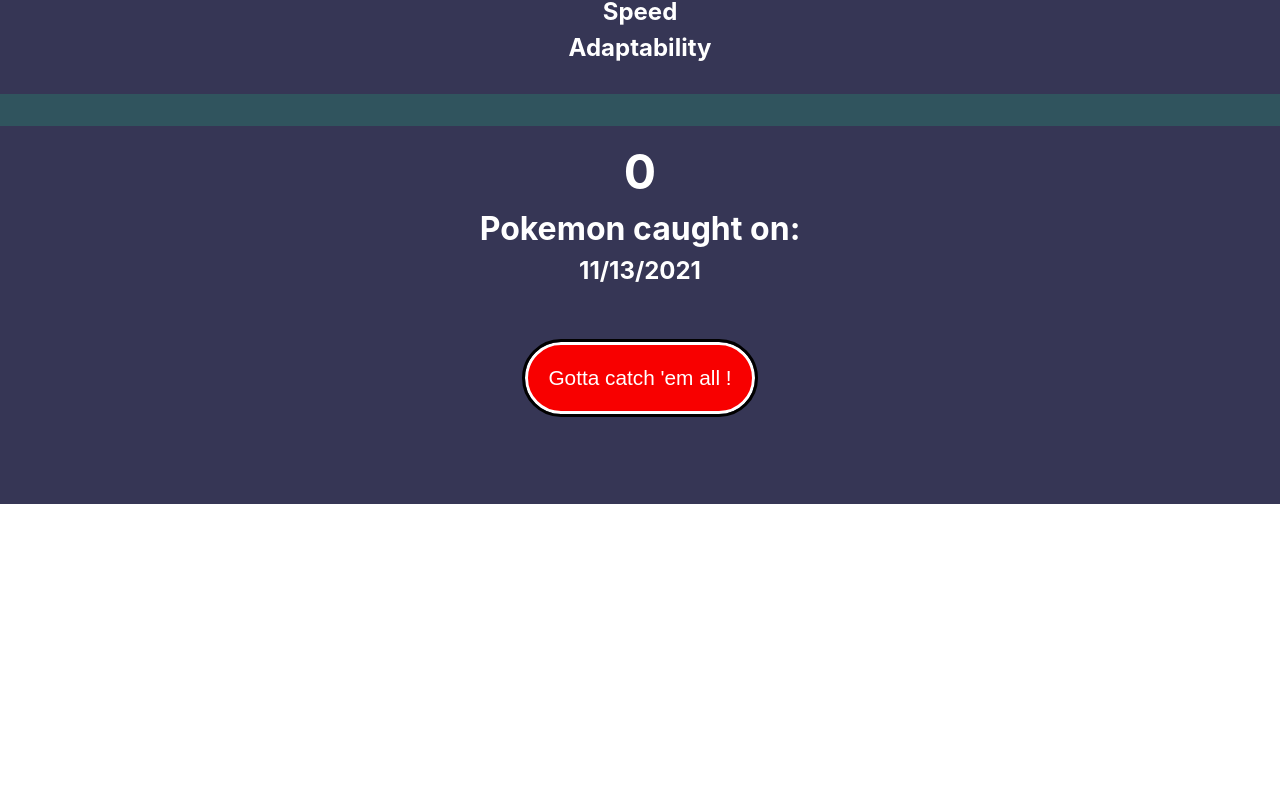
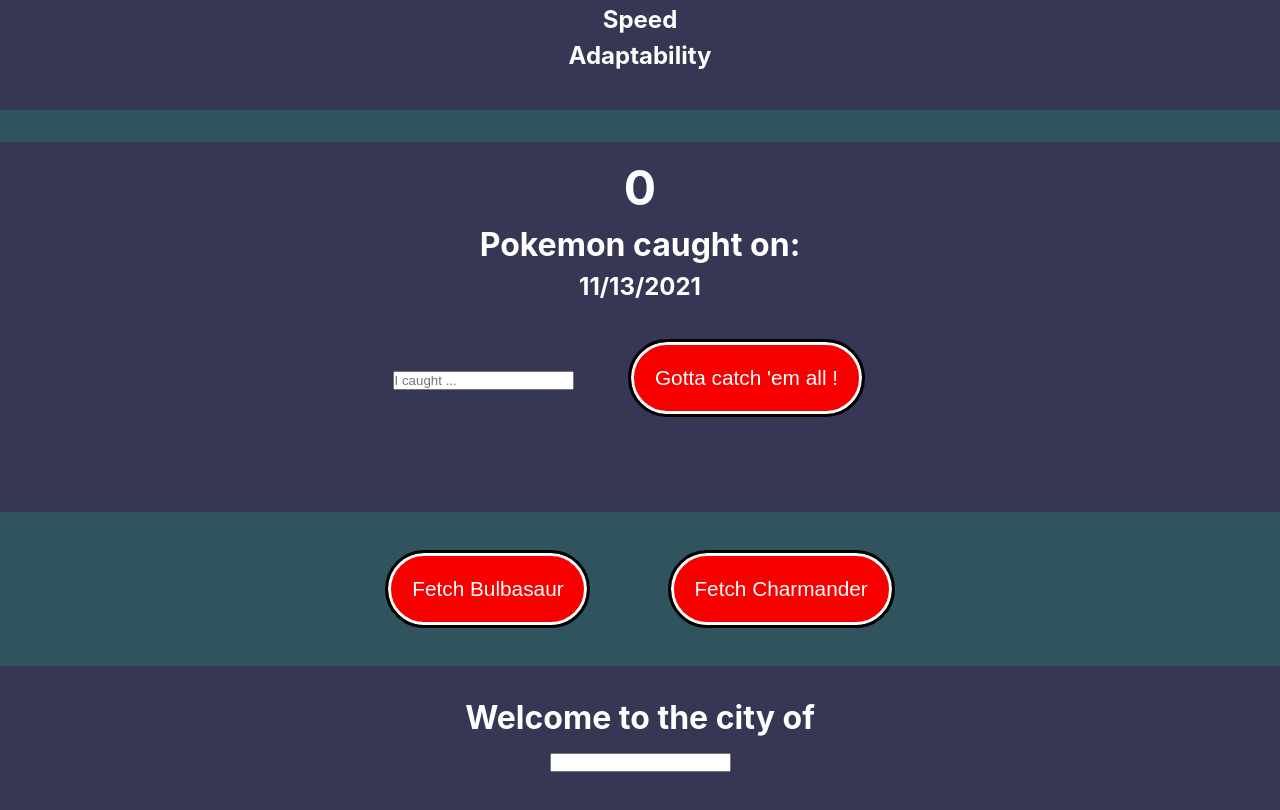
Before and after one commit to Sinead-CYF/pokedex, a React (Create React App) app: page / in a window 1280 px wide. Shown: the part 650-1460 px from the top of the page. Before the commit the page ends 1154 px from the top, so only its background shows below. Built offline with nearby package versions, Linux system fonts and the light colour scheme.

Commit message:
All Exercises  Complete

```diff
--- a/src/App.css
+++ b/src/App.css
@@ -22,11 +22,10 @@
 p {
   font-size: 2rem;
   font-weight: bold;
-  margin-bottom: 1rem;
 }
 
 ul {
-  margin-bottom: 1rem;
+  margin: 1.5rem;
   list-style: none;
 }
 
@@ -72,32 +71,11 @@
   transform: scale(1.1);
 }
 
-@media (prefers-reduced-motion: no-preference) {
-  .App-logo {
-    animation: App-logo-spin infinite 20s linear;
-  }
+.city-area-wrapper {
+  background-color: rgb(54, 54, 85);
+  padding: 2rem;
 }
 
-.App-header {
-  background-color: #282c34;
-  min-height: 100vh;
-  display: flex;
-  flex-direction: column;
-  align-items: center;
-  justify-content: center;
-  font-size: calc(10px + 2vmin);
-  color: white;
+input {
+  margin: 1rem;
 }
-
-.App-link {
-  color: #61dafb;
-}
-
-@keyframes App-logo-spin {
-  from {
-    transform: rotate(0deg);
-  }
-  to {
-    transform: rotate(360deg);
-  }
-}
--- a/src/App.js
+++ b/src/App.js
@@ -3,22 +3,23 @@
 import Logo from "./Logo.js";
 import BestPokemon from "./BestPokemon";
 import CaughtPokemon from "./CaughtPokemon";
+import PokemonMovesSelector from "./PokemonMovesSelector";
+import PokemonCity from "./PokemonCity";
 
 const abilities = ["Agility", "Speed", "Adaptability"];
 
-
 function App() {
-
   const logoWhenClicked = () => {
     console.log("Clicked!");
-};
-
+  };
 
   return (
     <div className="App">
-      <Logo appName="Sinead's Pokedex" handleClick = {logoWhenClicked}/>
-      <BestPokemon abilities = {abilities}/>
+      <Logo appName="Sinead's Pokedex" handleClick={logoWhenClicked} />
+      <BestPokemon abilities={abilities} />
       <CaughtPokemon />
+      <PokemonMovesSelector />
+      <PokemonCity />
     </div>
   );
 }
--- a/src/CaughtPokemon.js
+++ b/src/CaughtPokemon.js
@@ -1,67 +1,35 @@
 import React, { useState } from "react";
 
 const CaughtPokemon = () => {
+  const date = new Date().toLocaleDateString();
   let [caught, setCaught] = useState([]);
+  const [pokemonNameInput, setPokemonNameInput] = useState("");
 
-  function getRandomPokemon() {
-    const pokemon = [
-      "Charizard",
-      "Mewtwo",
-      "Pikachu",
-      "Hypno",
-      "Jigglypuff",
-      "Magmar",
-      "Meowth",
-      "Onyx",
-      "Snorlax",
-      "Mew",
-      "Eevee",
-      "Squirtle",
-      "Gyarados",
-      "Pidgeotto",
-      "Alakazam",
-      "Jolteon",
-      "Charmander",
-      "Bulbasaur",
-      "Arcanine",
-      "Poliwrath",
-      "Machamp",
-      "Scyther",
-      "Golbat",
-      "Hitmonchan",
-      "Kadabra",
-      "Ninetales",
-      "Machoke",
-      "Charmeleon",
-      "Wartortle",
-      "Rapidash",
-      "Beedrill",
-      "Raichu",
-      "Growlithe",
-      "Geodude",
-      "Metapod",
-      "Poliwhirl",
-      "Dugtrio",
-      "Pidgeot",
-      "Electrode",
-      "Raticate",
-
-    ];
-
-    const random = Math.floor(Math.random() * pokemon.length);
-    return pokemon[random];
+  function catchPokemon() {
+    if (pokemonNameInput === "") {
+      alert("Enter Pokemon Name");
+    } else {
+      setCaught([...caught, pokemonNameInput]);
+      setPokemonNameInput("");
+    }
   }
 
-  function catchPokemon() {
-    setCaught(caught.concat(getRandomPokemon()));
+  function handleInputChange(event) {
+    setPokemonNameInput(event.target.value);
   }
 
-  const date = new Date().toLocaleDateString();
   return (
     <div className="bottom-area-wrapper">
-      <p className = "caughtPoke-num">{caught.length}</p>
-      <p className = "caughtPoke-para">Pokemon caught on:</p>
-      <p className = "date">{date}</p>
+      <p className="caughtPoke-num">{caught.length}</p>
+      <p className="caughtPoke-para">Pokemon caught on:</p>
+      <p className="date">{date}</p>
+      <input
+        type="text"
+        name="caught"
+        placeholder="I caught ..."
+        value={pokemonNameInput}
+        onChange={handleInputChange}
+      />
       <button onClick={catchPokemon}>Gotta catch 'em all !</button>
       <ul>
         {caught.map((pokemon, index) => {
@@ -73,3 +41,52 @@
 };
 
 export default CaughtPokemon;
+
+// function getRandomPokemon() {
+
+//   const random = Math.floor(Math.random() * pokemon.length);
+//   return pokemon[random];
+// }
+
+// let pokemon = [
+//   "Charizard",
+//   "Mewtwo",
+//   "Pikachu",
+//   "Hypno",
+//   "Jigglypuff",
+//   "Magmar",
+//   "Meowth",
+//   "Onyx",
+//   "Snorlax",
+//   "Mew",
+//   "Eevee",
+//   "Squirtle",
+//   "Gyarados",
+//   "Pidgeotto",
+//   "Alakazam",
+//   "Jolteon",
+//   "Charmander",
+//   "Bulbasaur",
+//   "Arcanine",
+//   "Poliwrath",
+//   "Machamp",
+//   "Scyther",
+//   "Golbat",
+//   "Hitmonchan",
+//   "Kadabra",
+//   "Ninetales",
+//   "Machoke",
+//   "Charmeleon",
+//   "Wartortle",
+//   "Rapidash",
+//   "Beedrill",
+//   "Raichu",
+//   "Growlithe",
+//   "Geodude",
+//   "Metapod",
+//   "Poliwhirl",
+//   "Dugtrio",
+//   "Pidgeot",
+//   "Electrode",
+//   "Raticate",
+// ];
--- /dev/null
+++ b/src/PokemonCity.js
@@ -0,0 +1,19 @@
+import React, { useState } from "react";
+
+function PokemonCity() {
+  const [city, setCity] = useState("");
+
+  const updateCity = (event) => {
+    console.log(event.target.value);
+    setCity(event.target.value);
+  };
+
+  return (
+    <div className = "city-area-wrapper">
+      <p>Welcome to the city of {city}</p>
+      <input type="text" value={city} onChange={updateCity}/>
+    </div>
+  );
+}
+
+export default PokemonCity;
--- /dev/null
+++ b/src/PokemonMoves.js
@@ -0,0 +1,33 @@
+import React, { useState, useEffect } from "react";
+
+function PokemonMoves(props) {
+  let [pokemonData, setPokemonData] = useState(null);
+
+  useEffect(() => {
+    // eslint-disable-next-line
+    fetch(`https://pokeapi.co/api/v2/pokemon/${props.pokemonId}/`)
+      .then((res) => res.json())
+      .then((data) => {
+        console.log(data);
+        setPokemonData(data);
+      });
+  }, [props.pokemonId]);
+
+  return (
+    <div>
+      {pokemonData ? (
+        <div>
+          <p>{pokemonData.name}'s moves:</p>
+          <ul>
+            {pokemonData.moves.map((move, index) => {
+              return <li key={index}>{move.move.name}</li>;
+            })}
+          </ul>
+        </div> ) : (
+        <span>Loading ...</span>
+      )}
+    </div>
+    );
+}
+
+export default PokemonMoves;
--- /dev/null
+++ b/src/PokemonMovesSelector.js
@@ -0,0 +1,23 @@
+import React, { useState } from "react";
+import PokemonMoves from "./PokemonMoves";
+
+function PokemonMovesSelector() {
+  const [id, setId] = useState(null);
+
+  function handleBulbasaurClick() {
+    setId(1);
+  }
+  function handleCharmanderClick() {
+    setId(4);
+  }
+
+  return (
+    <div>
+      <button onClick={handleBulbasaurClick}>Fetch Bulbasaur</button>
+      <button onClick={handleCharmanderClick}>Fetch Charmander</button>
+      {id ? <PokemonMoves pokemonId={id} /> : null}
+    </div>
+  );
+}
+
+export default PokemonMovesSelector;
```
